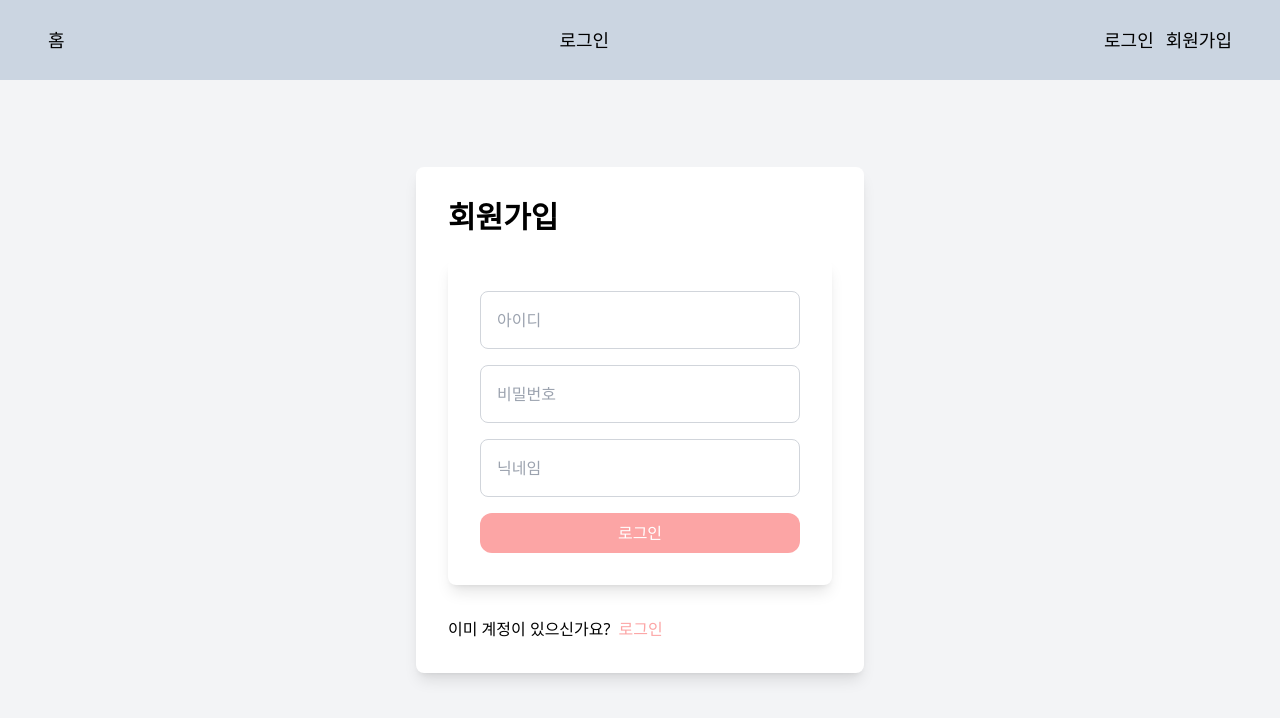
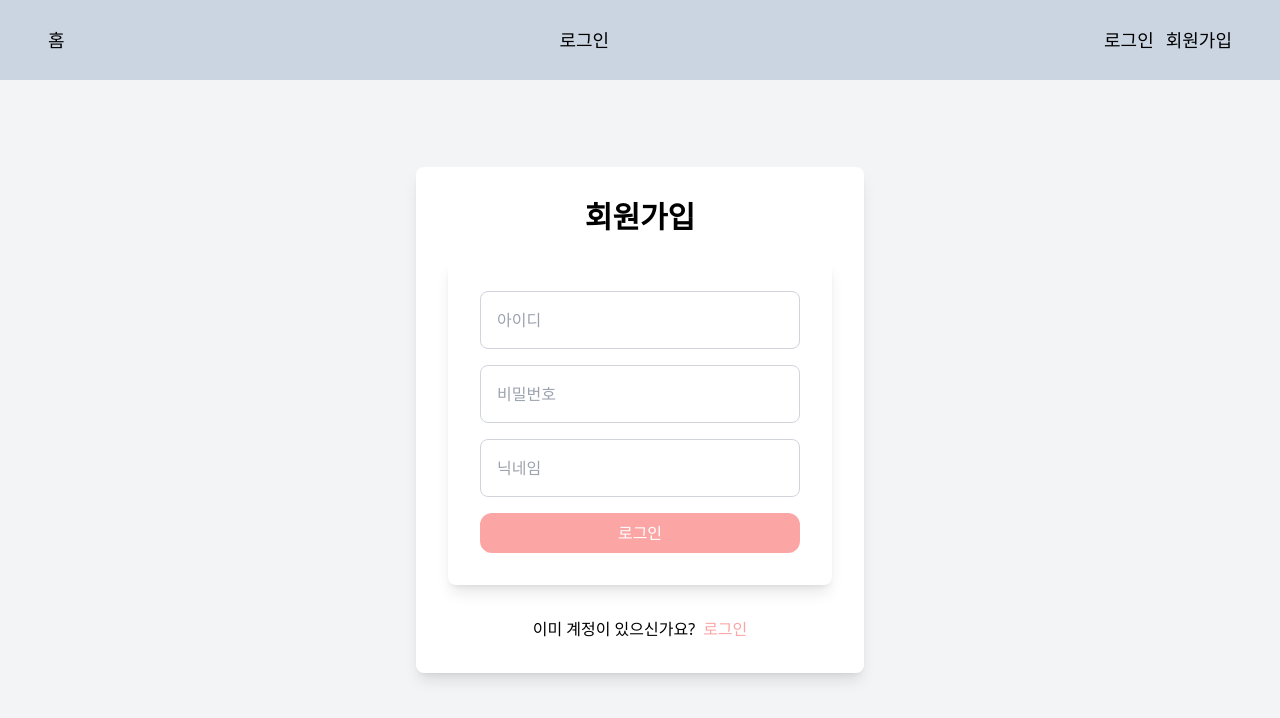
Before and after one commit to ImJaeOne/mbti-test, a React (Vite) app: page /signup in a window 1280 px wide. Shown: the top 718 px of the page. Built offline with nearby package versions, Linux system fonts and the light colour scheme.

Commit message:
design: SignContainer flex

```diff
--- a/src/components/Sign/SignContainer.jsx
+++ b/src/components/Sign/SignContainer.jsx
@@ -2,7 +2,7 @@ import React from "react";
 
 const SignContainer = ({ children }) => {
   return (
-    <div className="bg-white shadow-lg rounded-lg p-8 max-w-md w-full">
+    <div className="bg-white shadow-lg rounded-lg p-8 max-w-md w-full flex flex-col items-center">
       {children}
     </div>
   );
```
